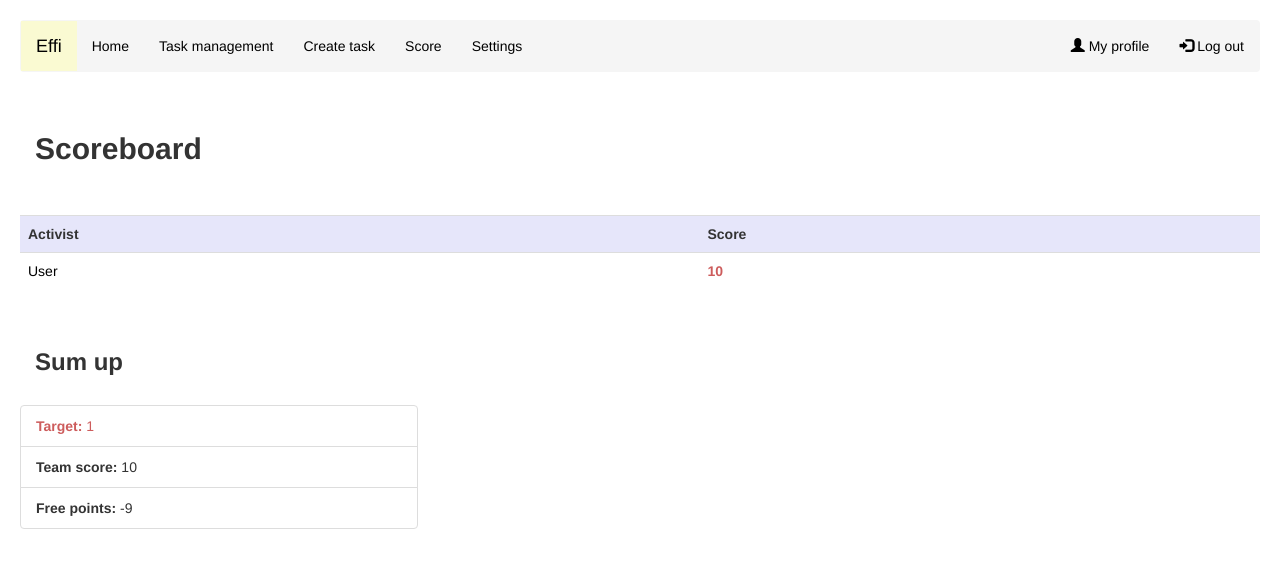
After one commit to annamarchewka/Effi-App, a Django app: page /score/1/ in a window 1280 px wide. The commit adds this page. Shown: the top 568 px of the page. Run offline with Django 3.2, Linux system fonts and the light colour scheme; tables that the repository leaves empty hold one stand-in row (values such as "Sample post"); parts of the project's set-up code (start-up, migrations or seed data) failed here and were passed over; some libraries are stand-ins or nearby versions.

Commit message:
changes: score, task management

```diff
--- a/project_effi/effi_app/models.py
+++ b/project_effi/effi_app/models.py
@@ -37,10 +37,6 @@ class Task(models.Model):
     done = models.IntegerField(default=1, null=True)
     status = models.IntegerField(choices=STATUS, default=1)
 
-class Task_history(models.Model):
-    task_name = models.ForeignKey(Task, on_delete=models.CASCADE)
-    done = models.IntegerField(default=1, null=True)
-
 def __str__(self):
     return self.task_name
 class Comment(models.Model):
--- a/project_effi/effi_app/templates/base.html
+++ b/project_effi/effi_app/templates/base.html
@@ -1,7 +1,7 @@
 {% load bootstrap4 %}
 
 <!DOCTYPE html>
-<html>
+<html style="margin: 20px">
   <head>
     {% block head %}
       {% block style %}
@@ -9,7 +9,6 @@
     {% endblock%}
     {% endblock %}
   </head>
-  <body>
 
   <header>
 <nav class="navbar -nav" style="background-color: whitesmoke; color: black">
@@ -20,7 +19,7 @@
     <ul class="nav navbar-nav bg-light">
       <li class="active"><a style="color:black;text-decoration:none;" href="/accounts/profile/">Home</a></li>
       <li ><a style="color:black;text-decoration:none;" href='/tasks/{{ user.id }}'>Task management</a></li>
-      <li><a style="color:black;text-decoration:none;" href='/addtask/{{ user.id }}'>Create task</a></li>
+      <li><a style="color:black;text-decoration:none;" href='/addtask/'>Create task</a></li>
       <li><a style="color:black;text-decoration:none;" href='/score/{{ user.id }}'>Score</a></li>
       <li><a style="color:black;text-decoration:none;" href="{% url 'change_password' %}">Settings</a></li>
     </ul>
@@ -36,5 +35,7 @@
 
   <script src="https://ajax.googleapis.com/ajax/libs/jquery/3.6.3/jquery.min.js"></script>
   <script src="https://maxcdn.bootstrapcdn.com/bootstrap/3.4.1/js/bootstrap.min.js"></script>
-  </body>
+
+  <body>
+  <body/>
 </html>
--- a/project_effi/effi_app/templates/main.html
+++ b/project_effi/effi_app/templates/main.html
@@ -24,12 +24,11 @@
 </br>
 
 
-<div class="col-sm-3">
+<div class="col-sm-4">
       {% for member in members %}
        <li class="list-group-item" style="background-color: transparent">
            <a style="color:black;text-decoration:none;" href="/profile/{{ member.username_id }}">{{ member.name_surname }}</a>
        </li>
-
         {% endfor %}
 </div>
 
--- a/project_effi/effi_app/templates/profile.html
+++ b/project_effi/effi_app/templates/profile.html
@@ -3,6 +3,8 @@
 
 <title>profile</title>
 </br>
+
+
 <div class="container-fluid"><b><h2>{{ profile.name_surname }}</b></h2></b></div>
 </br>
 
--- /dev/null
+++ b/project_effi/effi_app/templates/score.html
@@ -0,0 +1,45 @@
+{% extends "base.html" %}
+{% block content %}
+
+<title>scoreboard</title>
+</br>
+
+  <div class="container-fluid"><b><h2>Scoreboard</b></h2></div>
+</br>
+</br>
+
+<table class="table table-hover">
+
+  <tr style="background-color: lavender">
+    <th>Activist</th>
+    <th>Score</th>
+  </tr>
+
+{% for i in users %}
+   <tr>
+       <td><a style="color:black;text-decoration:none;" href="/profile/{{ i.username_id }}"> {{ i.name_surname }}</a> </td>
+       <td style="color: indianred"><b> {{ i.score }} </b></td>
+   </tr>
+{% endfor %}
+
+</table>
+
+</br>
+
+  <div class="container-fluid"><b><h3>Sum up</b></h3></div>
+
+</br>
+
+<ul class="list-group list-group-flush col-sm-4">
+<li class="list-group-item" style="color: indianred;">
+<b>Target: </b> {{ alltaskscore }}
+</li>
+<li class="list-group-item">
+<b>Team score:   </b>   {{ takenscore }}
+</li>
+<li class="list-group-item">
+<b>Free points:</b> {{ freescore }}
+</li>
+</ul>
+
+{% endblock %}
--- a/project_effi/effi_app/views.py
+++ b/project_effi/effi_app/views.py
@@ -5,8 +5,8 @@ from django.views import View
 from django.contrib.auth import authenticate, login, logout
 from django.shortcuts import render, redirect
 from django.http import HttpResponse
-from .models import User_info, Group, Task, Subtask, Comment
-from .forms import SubtaskForm, CommentForm, AddForm, DeleteForm
+from .models import User_info, Task, Subtask, Comment
+from .forms import SubtaskForm, CommentForm, AddForm
 class LoginFormView(LoginView):
     template_name = 'login.html'
     success_url = 'main/'
@@ -55,12 +55,20 @@ class TaskView(View):
             task = Task.objects.get(pk=task_id)
             task.username_id = usernameid
             task.save()
+            points = task.points
+            user = User_info.objects.get(username_id=usernameid)
+            user.score = user.score + points
+            user.save()
             return redirect("tasks", usernameid=usernameid)
         elif 'mytask_id' in request.POST:
             mytask_id = request.POST.get('mytask_id')
             mytask = Task.objects.get(pk=mytask_id)
             mytask.username_id = None
             mytask.save()
+            points = mytask.points
+            user = User_info.objects.get(username_id=usernameid)
+            user.score = user.score - points
+            user.save()
             return redirect("tasks", usernameid=usernameid)
         elif 'othertask_id' in request.POST:
             othertask_id = request.POST.get('othertask_id')
@@ -72,16 +80,22 @@ class TaskView(View):
             donetask = Task.objects.get(pk=done_id)
             donetask.done = 0
             donetask.save()
-            user = donetask.username_id
-            return redirect("tasks", usernameid=user)
+            a = donetask.username_id
+            points = donetask.points
+            user = User_info.objects.get(username_id=usernameid)
+            user.score = user.score - points
+            user.save()
+            return redirect("tasks", usernameid=a)
 
 
 class TaskDetailView(View):
     def get(self, request, id):
         task = Task.objects.get(pk=id)
-        subtask = Subtask.objects.filter(task_id=id)
+        subtask1 = Subtask.objects.filter(task_id=id)
+        subtask = subtask1.order_by('id')
         form = SubtaskForm()
-        comments = Comment.objects.filter(task_name_id=id)
+        comments1 = Comment.objects.filter(task_name_id=id)
+        comments = comments1.order_by('-id')
         sec_form = CommentForm()
         return render(request, 'taskdetail.html', {'task': task, 'subtask': subtask, 'form': form, 'comments': comments, 'sec_form': sec_form})
     def post(self, request, id):
@@ -101,9 +115,17 @@ class TaskDetailView(View):
             return redirect("taskdetail", id=id)
         elif 'deltask' in request.POST:
             deltask = request.POST.get('deltask')
-            deletet = Task.objects.filter(pk=deltask)
+            deletet = Task.objects.get(pk=deltask)
             deletet.delete()
             user = request.user.id
+            points = deletet.points
+            u = deletet.username_id
+            if u == None:
+                pass
+            else:
+                user2 = User_info.objects.get(username_id=u)
+                user2.score = user2.score - points
+                user2.save()
             return redirect("tasks", usernameid=user)
         elif 'com' in request.POST:
             sec_form = CommentForm(request.POST)
@@ -117,17 +139,15 @@ class TaskDetailView(View):
             delcom = request.POST.get('delcom')
             delc = Comment.objects.filter(pk=delcom)
             delc.delete()
-            user = request.user.id
             return redirect("taskdetail", id=id)
 
 
 class AddTaskView(View):
-    def get(self, request, usernameid):
+    def get(self, request):
         all = Task.objects.all()
         form = AddForm()
-        second_form = DeleteForm()
         return render(request, 'addtask_form.html', {"form": form, 'all': all})
-    def post(self, request, usernameid):
+    def post(self, request):
         if 'addtask' in request.POST:
             form = AddForm(request.POST)
             if form.is_valid():
@@ -137,34 +157,38 @@ class AddTaskView(View):
                 estimated_time = form.cleaned_data['estimated_time']
                 points = form.cleaned_data['points']
                 status = form.cleaned_data['status']
+                usernameid = request.user.id
                 new = Task.objects.create(task_name=task_name, task_descr=task_descr, estimated_time=estimated_time, points=points, group_name_id=1, status=status, task_longdescr=task_longdescr)
                 return redirect("tasks", usernameid=usernameid)
             else:
                 return HttpResponse("Incorrect values. Check again")
 
+
 class ProfileView(View):
  def get(self, request, usernameid):
      profile = User_info.objects.get(pk=usernameid)
-     tasks = Task.objects.filter(username_id=usernameid).filter(done=1)
+     tasks = Task.objects.filter(done=1).filter(username_id=usernameid)
      histtasks = Task.objects.filter(username_id=usernameid).filter(done=0)
-     p = []
-     for i in tasks:
-         point = i.points
-         p.append(point)
-     score = sum(p)
-     profile.score = score
+     score = profile.score
      return render(request, 'profile.html', {'profile': profile, 'tasks': tasks, 'score': score, 'histtasks': histtasks})
 
 
-'''class ScoreView(View):
-    def get(self, request):
-        users = User_info.objects.all()
-        task_point = Task.objects.filter(done=1)
-        all_points = []
-        for i in task_point:
-            p = i.points
-            all_points.append(p)
-    return render(request, 'score.html', {'users': users})
+class ScoreView(View):
+    def get(self, request, usernameid):
+        user = User_info.objects.all()
+        users = user.order_by('-score')
+        tasks = Task.objects.filter(done=1)
+        points = []
+        for i in users:
+            score = i.score
+            points.append(score)
+            takenscore = sum(points)
+        points2 = []
+        for j in tasks:
+            score2 = j.points
+            points2.append(score2)
+            alltaskscore = sum(points2)
+        freescore = alltaskscore-takenscore
+        return render(request, 'score.html', {'users': users, 'takenscore': takenscore, 'alltaskscore': alltaskscore, 'freescore':freescore})
     def post(self, request):
         pass
-'''
--- a/project_effi/project_effi/urls.py
+++ b/project_effi/project_effi/urls.py
@@ -15,7 +15,7 @@ Including another URLconf
 """
 from django.contrib import admin
 from django.urls import path
-from effi_app.views import LoginFormView, MainView, TaskView, TaskDetailView, AddTaskView, ProfileView, logout_view, change_password
+from effi_app.views import LoginFormView, MainView, TaskView, TaskDetailView, AddTaskView, ProfileView, logout_view, change_password, ScoreView
 
 urlpatterns = [
     path('admin/', admin.site.urls),
@@ -23,8 +23,9 @@ urlpatterns = [
     path('accounts/profile/', MainView.as_view(), name="main"),
     path('tasks/<int:usernameid>/', TaskView.as_view(), name="tasks"),
     path('taskdetail/<int:id>/', TaskDetailView.as_view(), name="taskdetail"),
-    path('addtask/<int:usernameid>/', AddTaskView.as_view(), name="addtask"),
+    path('addtask/', AddTaskView.as_view(), name="addtask"),
     path('profile/<int:usernameid>/', ProfileView.as_view(), name="profile"),
     path('logout', logout_view, name='logout'),
     path('change-password/', change_password, name='change_password'),
+    path('score/<int:usernameid>/', ScoreView.as_view(), name="score"),
 ]
```
Also changed, not shown: project_effi/effi_app/migrations/0023_delete_task_history.py (added).
